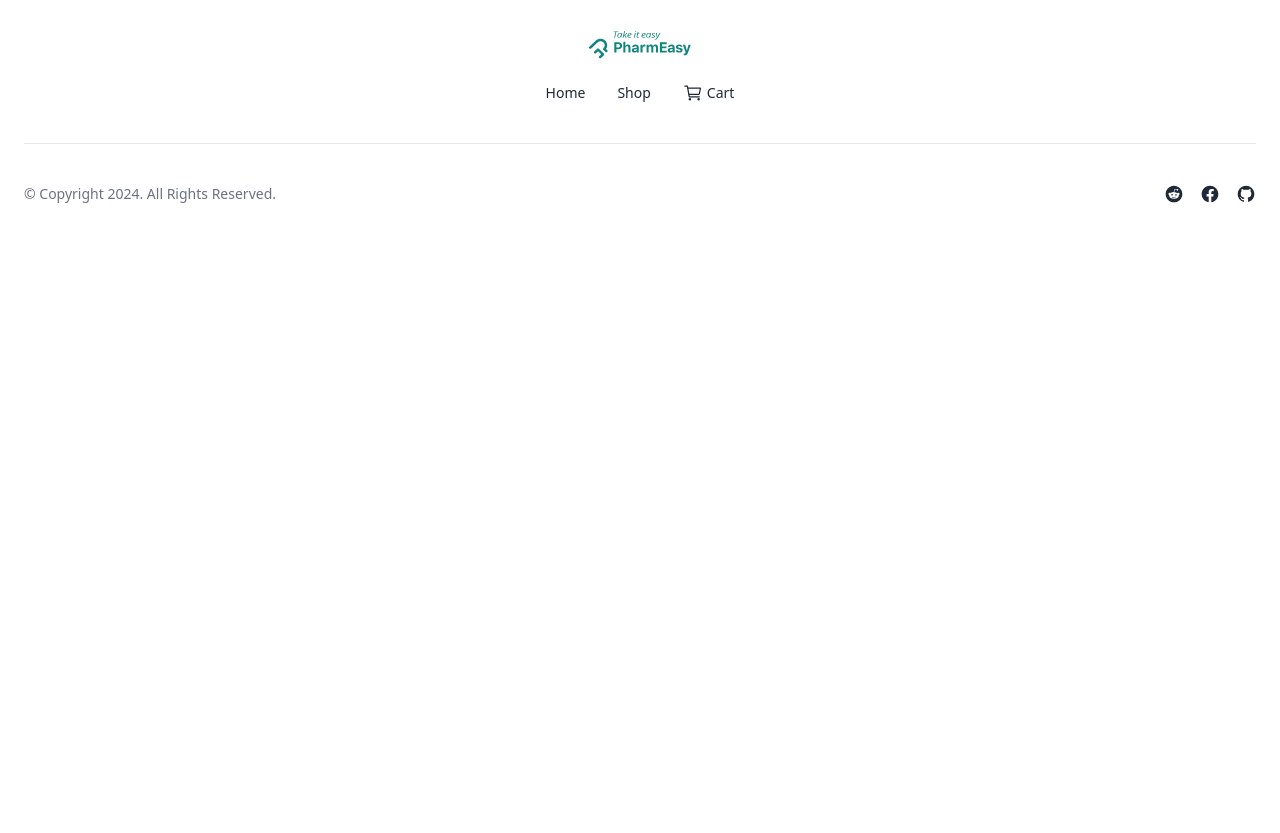
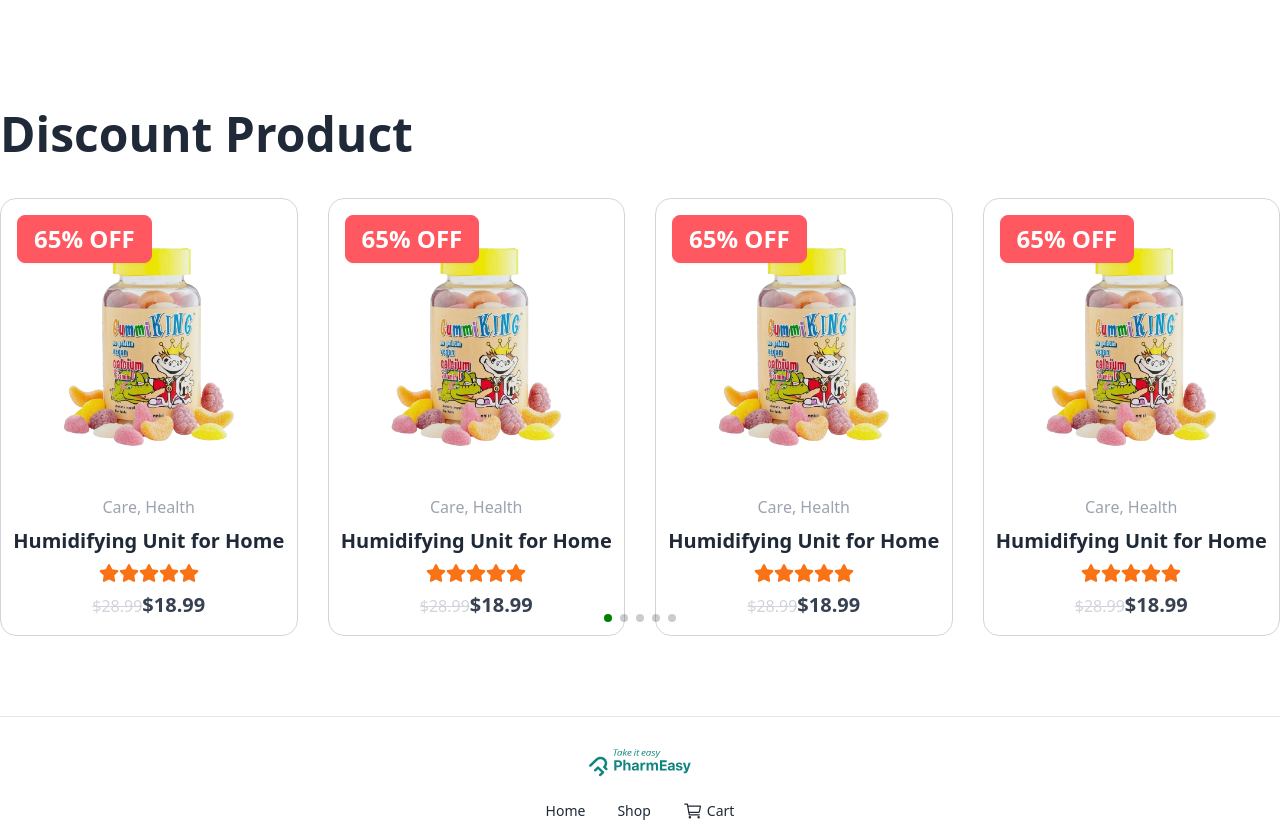
Before and after one commit to rishowrav/pharmeasy, a React (Vite) app: page / in a window 1280 px wide. Shown: the part 1194-2027 px from the top of the page. Before the commit the page ends 1430 px from the top, so only its background shows below. Built offline with nearby package versions, Linux system fonts and the light colour scheme; no server answers.

Commit message:
discount products sections design has benn completed

```diff
--- a/src/Main/Main.jsx
+++ b/src/Main/Main.jsx
@@ -11,12 +11,12 @@
 
   return (
     <div>
-      {isLoginOrRegister || <Navbar className="hidden"></Navbar>}
+      {isLoginOrRegister || <Navbar></Navbar>}
       <div className="min-h-[calc(100vh-322px)] ">
         <Outlet />
       </div>
 
-      {isLoginOrRegister || <Footer className="hidden"></Footer>}
+      {isLoginOrRegister || <Footer></Footer>}
     </div>
   );
 };
--- a/src/pages/Home/CategorySection/CategoryCard.jsx
+++ b/src/pages/Home/CategorySection/CategoryCard.jsx
@@ -4,8 +4,11 @@
 const CategoryCard = () => {
   return (
     <Link>
-      <div className="card bg-base-100 shadow-lg shadow-green-200">
-        <figure className="">
+      <div className="card bg-base-100 border border-green-600">
+        <figure className="relative">
+          <span className="font-bold text-xl absolute top-0 right-0 rounded-bl-md bg-green-600 px-5 py-3 text-white">
+            22
+          </span>
           <img
             src={category1}
             alt="Shoes"
--- a/src/pages/Home/CategorySection/CategorySection.jsx
+++ b/src/pages/Home/CategorySection/CategorySection.jsx
@@ -2,7 +2,7 @@
 
 const CategorySection = () => {
   return (
-    <div className="my-10 space-y-10">
+    <div className=" space-y-10">
       <h2 className="text-5xl font-bold ">All Categories</h2>
       <div className="flex gap-4">
         <CategoryCard />
--- /dev/null
+++ b/src/pages/Home/DiscountProducts/DiscountCard.jsx
@@ -0,0 +1,52 @@
+import category1 from "../../../../public/images/slide1.png";
+import { FaStar } from "react-icons/fa";
+
+// Import Swiper React components
+
+const DiscountCard = () => {
+  return (
+    <div className="card bg-base-100 border border-gray-300 ">
+      <figure className="relative">
+        <button className="btn absolute text-2xl top-4 left-4 btn-error text-white">
+          65% OFF
+        </button>
+        <img
+          src={category1}
+          alt="Shoes"
+          className="rounded-xl hover:scale-110 duration-200"
+        />
+      </figure>
+      <div className="pb-4 text-center space-y-2">
+        <p className="text-gray-400">Care, Health</p>
+        <h2 className="font-bold text-xl">Humidifying Unit for Home</h2>
+
+        <ul className="flex text-xl text-orange-500 justify-center">
+          <li>
+            <FaStar />
+          </li>
+          <li>
+            <FaStar />
+          </li>
+          <li>
+            <FaStar />
+          </li>
+          <li>
+            <FaStar />
+          </li>
+          <li>
+            <FaStar />
+          </li>
+        </ul>
+
+        <p>
+          <span>
+            <del className="text-gray-300">$28.99</del>
+          </span>
+          <span className="font-bold text-xl text-gray-700">$18.99</span>
+        </p>
+      </div>
+    </div>
+  );
+};
+
+export default DiscountCard;
--- /dev/null
+++ b/src/pages/Home/DiscountProducts/DiscountProducts.jsx
@@ -0,0 +1,73 @@
+// Import Swiper React components
+import { Swiper, SwiperSlide } from "swiper/react";
+
+// Import Swiper styles
+import "swiper/css";
+import "swiper/css/pagination";
+
+// import required modules
+import { Pagination } from "swiper/modules";
+import DiscountCard from "./DiscountCard";
+
+const DiscountProducts = () => {
+  return (
+    <div className="">
+      <h2 className="text-5xl font-bold mb-10">Discount Product</h2>
+
+      <Swiper
+        slidesPerView={1}
+        spaceBetween={10}
+        pagination={{
+          clickable: true,
+        }}
+        style={{
+          "--swiper-navigation-color": "#008000",
+          "--swiper-pagination-color": "#008000",
+        }}
+        breakpoints={{
+          640: {
+            slidesPerView: 2,
+            spaceBetween: 20,
+          },
+          768: {
+            slidesPerView: 3,
+            spaceBetween: 30,
+          },
+          1024: {
+            slidesPerView: 4,
+            spaceBetween: 30,
+          },
+        }}
+        modules={[Pagination]}
+        className="mySwiper"
+      >
+        <SwiperSlide>
+          <DiscountCard />
+        </SwiperSlide>
+        <SwiperSlide>
+          <DiscountCard />
+        </SwiperSlide>
+        <SwiperSlide>
+          <DiscountCard />
+        </SwiperSlide>
+        <SwiperSlide>
+          <DiscountCard />
+        </SwiperSlide>
+        <SwiperSlide>
+          <DiscountCard />
+        </SwiperSlide>
+        <SwiperSlide>
+          <DiscountCard />
+        </SwiperSlide>
+        <SwiperSlide>
+          <DiscountCard />
+        </SwiperSlide>
+        <SwiperSlide>
+          <DiscountCard />
+        </SwiperSlide>
+      </Swiper>
+    </div>
+  );
+};
+
+export default DiscountProducts;
--- a/src/pages/Home/Home/Home.jsx
+++ b/src/pages/Home/Home/Home.jsx
@@ -1,12 +1,14 @@
 import BannerSlider from "../BannerSlider/BannerSlider";
 import CategorySection from "../CategorySection/CategorySection";
+import DiscountProducts from "../DiscountProducts/DiscountProducts";
 
 const Home = () => {
   return (
     <div>
       <BannerSlider />
-      <div className="container mx-auto space-y-20">
-        <CategorySection></CategorySection>
+      <div className="container mx-auto space-y-28 my-20">
+        <CategorySection />
+        <DiscountProducts />
       </div>
     </div>
   );
```
